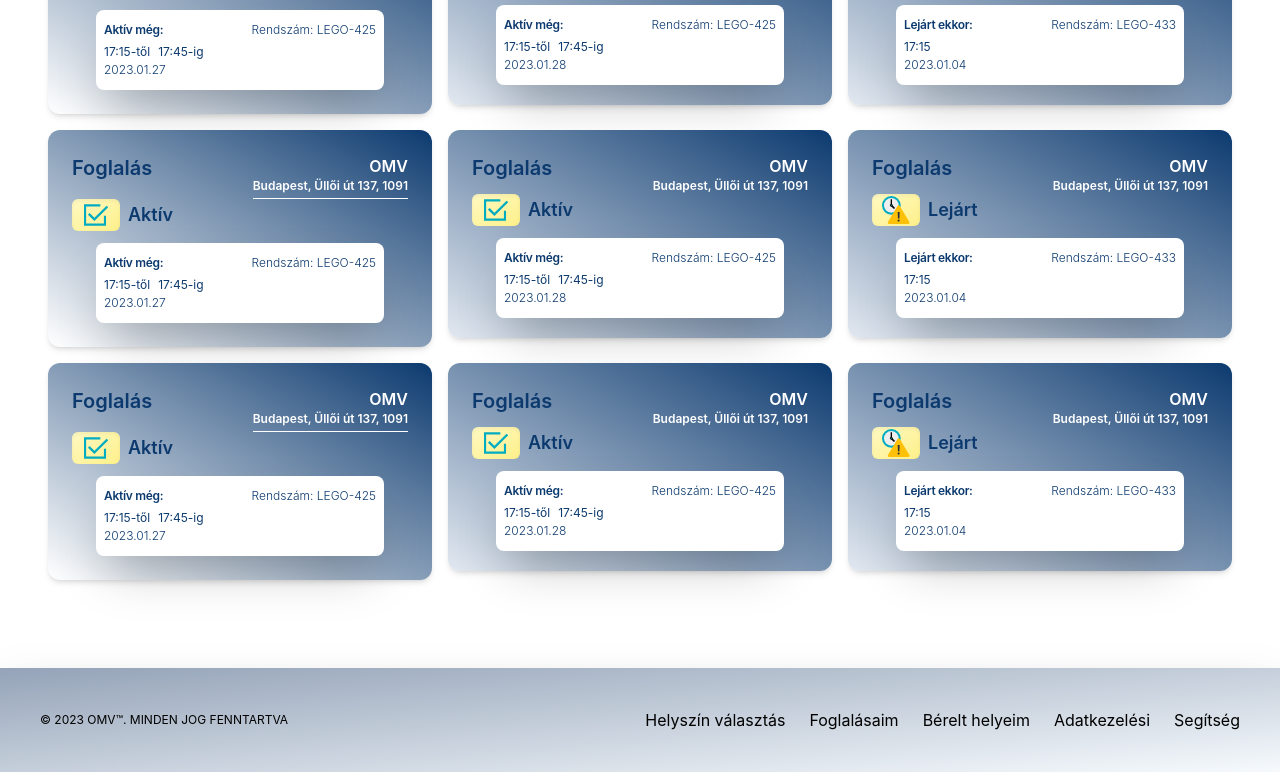
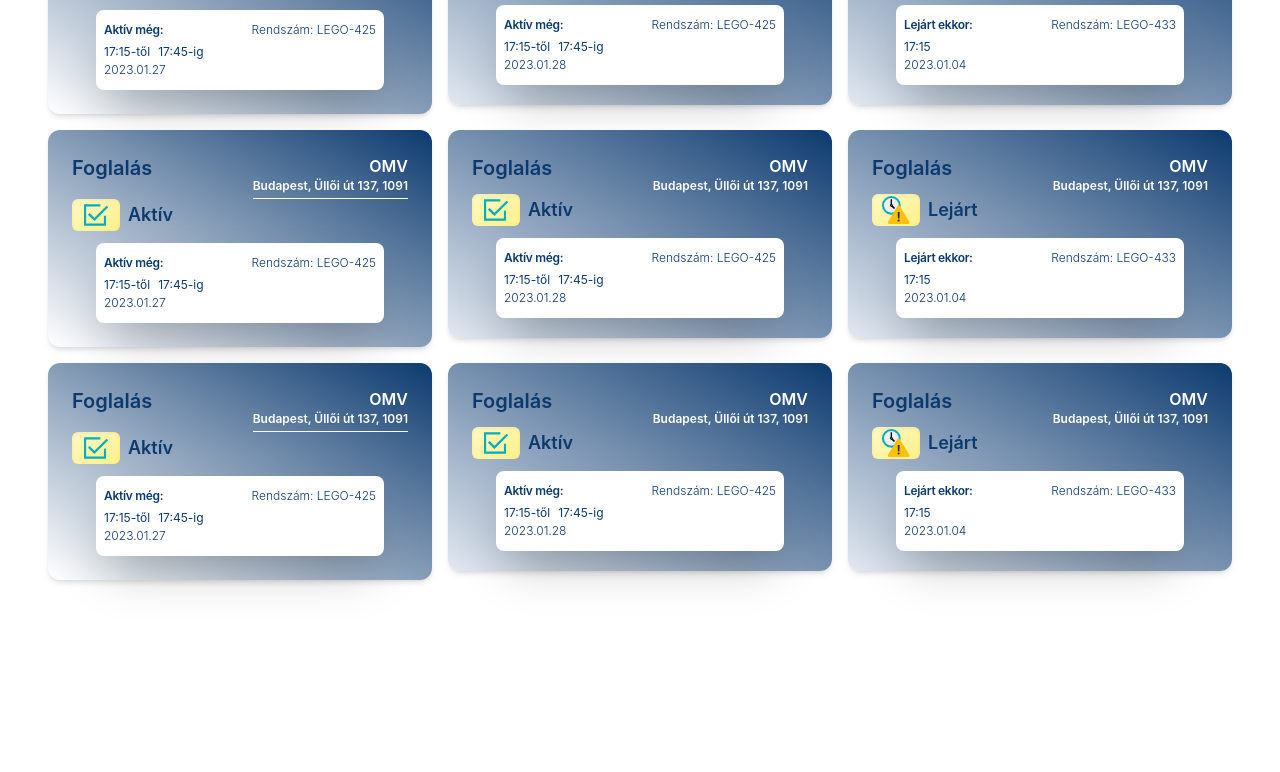
Before and after one commit to Zsena/omv_webapp, a Vue app: page / in a window 1280 px wide. Shown: the part 877-1649 px from the top of the page. After the commit the page ends 1545 px from the top, so only its background shows below. Built offline with nearby package versions, Linux system fonts and the light colour scheme.

Commit message:
Revert "footer added"
This reverts commit b3b9f3d5bc14ae1f42c4f452343bf723391cf42e.

```diff
--- a/src/App.vue
+++ b/src/App.vue
@@ -2,7 +2,6 @@
 import { RouterLink, RouterView } from "vue-router";
 import FixedNav from "./components/FixedNav.vue";
 import BaseMenu from "./components/Menu.vue";
-import StickyFooter from "./components/StickyFooter.vue";
 import MyReservations from "./views/MyReservations.vue";
 </script>
 
@@ -12,5 +11,4 @@
   </header>
   <RouterView />
   <FixedNav />
-  <StickyFooter />
 </template>
--- a/src/components/StickyFooter.vue
+++ /dev/null
@@ -1,26 +0,0 @@
-<template>
-    <footer class="p-4 bg-gradient-to-tl from-light to-slate-400 shadow-2xl drop-shadow-2xl dark:bg-slate-800">
-        <div class="container mx-auto md:flex md:items-center md:justify-between md:p-6">
-            <span class="text-xs text-gray-500 sm:text-center dark:text-gray-400">© 2023
-                <a href="https://flowbite.com/" class="hover:underline">OMV™</a>. MINDEN JOG FENNTARTVA
-            </span>
-            <ul class="flex flex-wrap items-center mt-3 text-gray-500 dark:text-gray-400 sm:mt-0">
-                <li>
-                    <RouterLink to="/location-selector" class="mr-4 hover:underline md:mr-6">Helyszín választás</RouterLink>
-                </li>
-                <li>
-                    <RouterLink to="/my-reservations" class="mr-4 hover:underline md:mr-6">Foglalásaim</RouterLink>
-                </li>
-                <li>
-                    <RouterLink to="/my-rented-places" class="mr-4 hover:underline md:mr-6">Bérelt helyeim</RouterLink>
-                </li>
-                <li>
-                    <RouterLink to="" class="mr-4 hover:underline md:mr-6">Adatkezelési</RouterLink>
-                </li>
-                <li>
-                    <RouterLink to="" class="hover:underline">Segítség</RouterLink>
-                </li>
-            </ul>
-        </div>
-    </footer>
-</template>
--- a/src/views/MyRentedPlaces.vue
+++ b/src/views/MyRentedPlaces.vue
@@ -1,6 +1,3 @@
 <template>
-    <section class="h-screen">
-        Bérelt helyeim
-
-    </section>
+    Bérelt helyeim
 </template>
```
